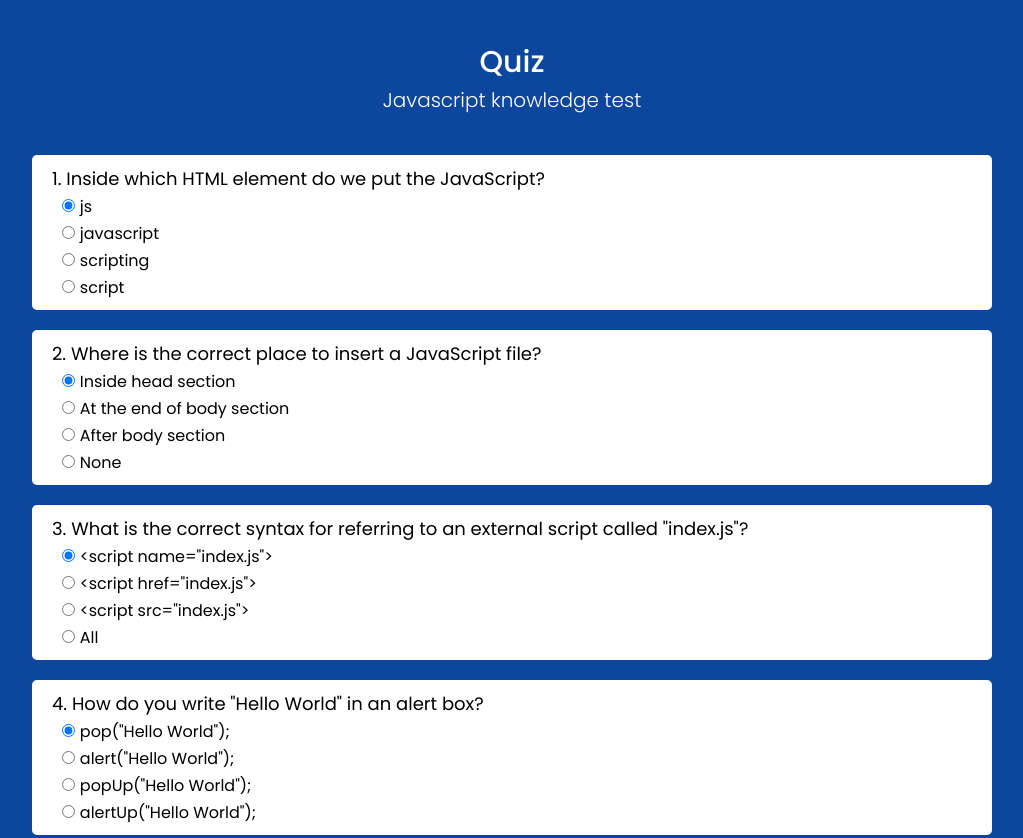
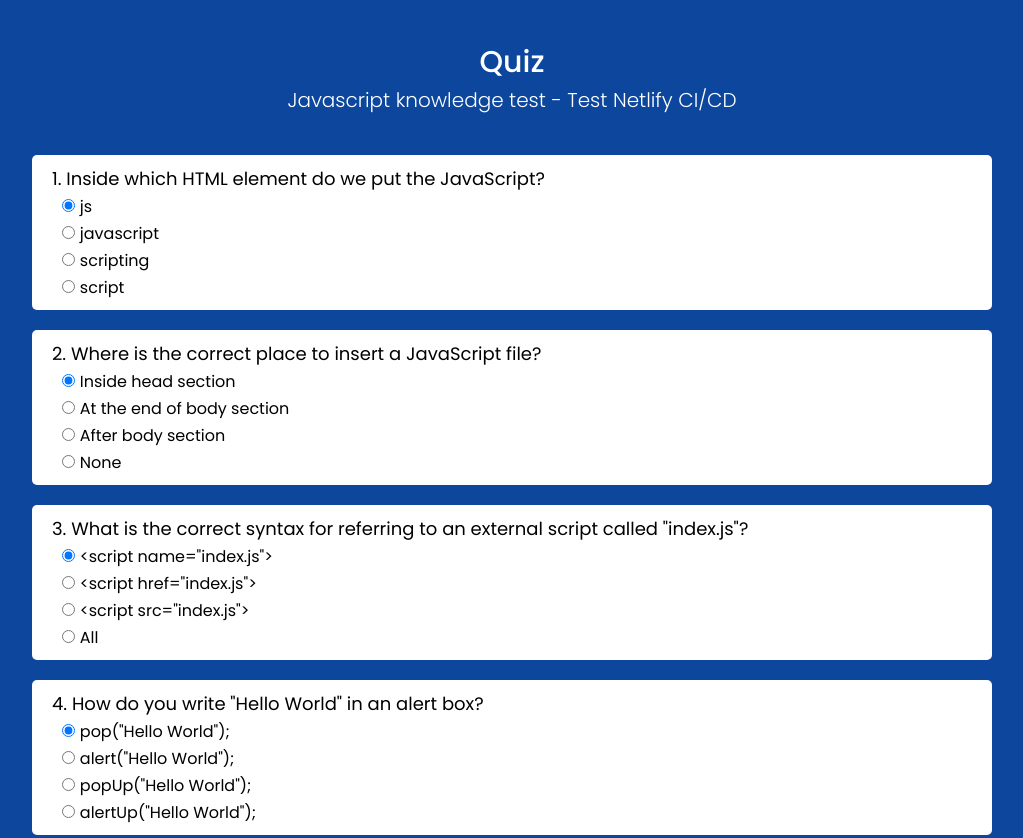
Before and after one commit to pranotidhabu/javascript, a plain HTML site: page quiz/index.html in a window 1280 px wide. Shown: the top 838 px of the page, without its empty margins (128-1151 px from the left). Drawn offline with nearby package versions, Linux system fonts and the light colour scheme.

Commit message:
Test CI/CD with Netlify

```diff
--- a/quiz/index.html
+++ b/quiz/index.html
@@ -14,7 +14,7 @@
             <section class="quiz">
                 <div class="heading">
                     <p class="title">Quiz</p>
-                    <p class="subtitle">Javascript knowledge test</p>
+                    <p class="subtitle">Javascript knowledge test - Test Netlify CI/CD</p>
                 </div>
                 <div class="result hide">
                     <p></p>
```
